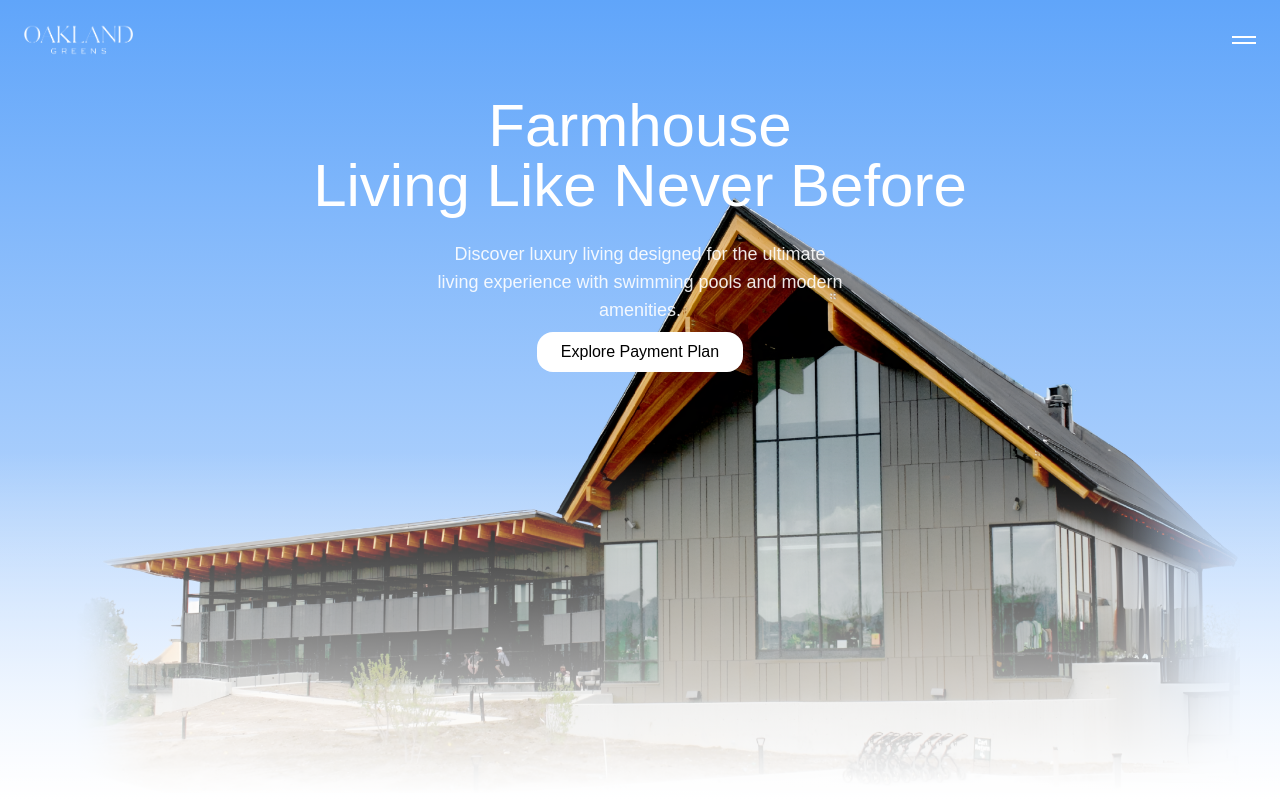
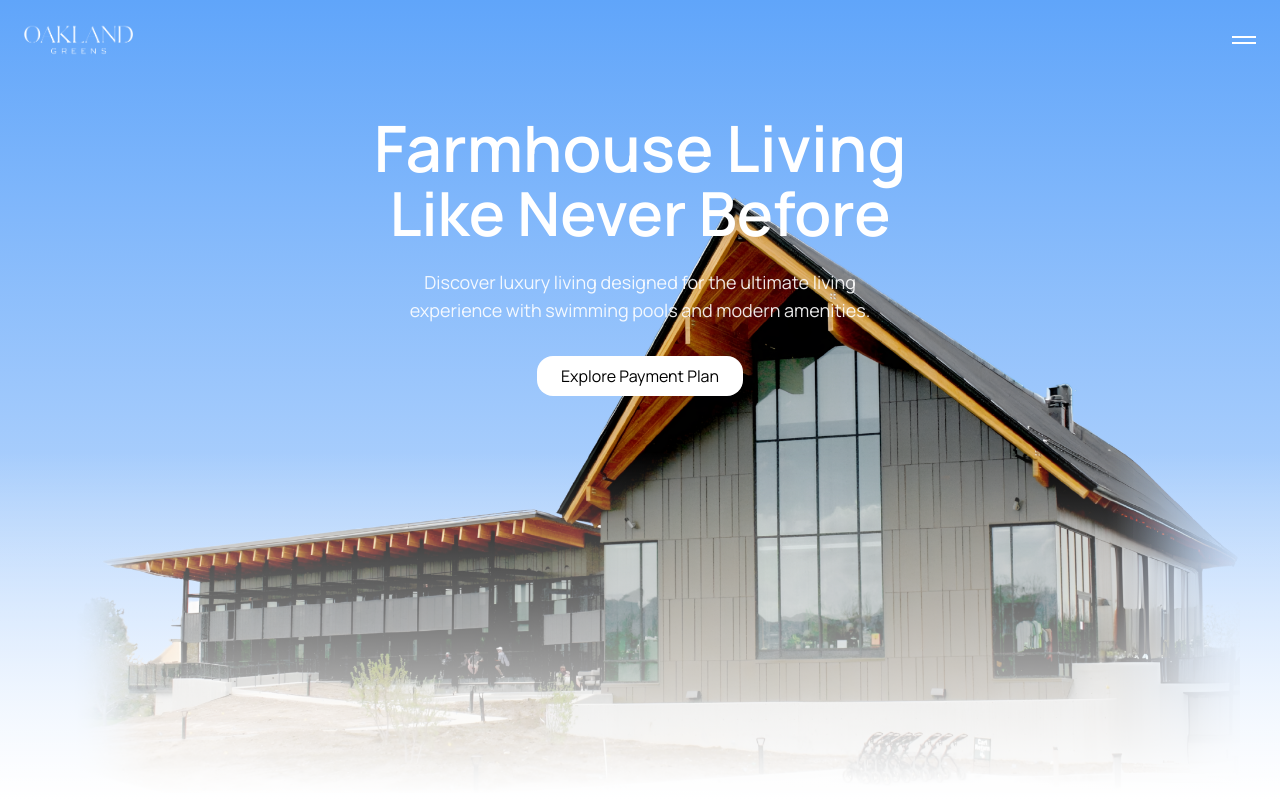
Before and after one commit to DeveloperSarim/Oakland-Web, a React (Vite) app: page / in a window 1280 px wide. Shown: the top 800 px of the page. Built offline with nearby package versions, Linux system fonts and the light colour scheme.

Commit message:
Typo Set

```diff
--- a/src/index.css
+++ b/src/index.css
@@ -1,5 +1,9 @@
-/* index.css */
 
+@import url('https://fonts.googleapis.com/css2?family=Manrope:wght@400;500;600;700;800&display=swap');
+
+html, body, #root {
+  font-family: 'Manrope', 'Manrope Placeholder', sans-serif;
+}
 /* Base styles (unchanged for desktop) */
 body {
   margin: 0;
--- a/src/pages/Home.jsx
+++ b/src/pages/Home.jsx
@@ -527,17 +527,30 @@ const OaklandGreensWebsite = () => {
           transition={{ duration: 1, ease: "easeOut" }}
           className="text-center text-white z-20 mb-72 px-4 relative"
         >
-          <h1 className="text-4xl md:text-6xl font-light mb-4 hero leading-tight">
-            Farmhouse<br />
-            Living Like Never Before
-          </h1>
-          <p className="text-base md:text-lg max-w-md mx-auto opacity-90 mb-2">
-            Discover luxury living designed for the ultimate<br />
-            living experience with swimming pools and modern<br />
-            amenities.
+          <h1
+  className="text-4xl md:text-6xl font-medium mb-4 hero leading-tight"
+  style={{
+    fontWeight: '550',
+    fontSize: window.innerWidth <= 390 && window.innerHeight <= 844 ? '2rem' : '4rem',
+    marginTop: '20px',
+  }}
+>
+  Farmhouse Living<br />
+  <span
+    style={{
+      fontSize: window.innerWidth <= 390 && window.innerHeight <= 844 ? '2rem' : '3.8rem',
+    }}
+  >
+    Like Never Before
+  </span>
+</h1>
+
+          <p className="text-base md:text-lg max-w-md mx-auto opacity-90 mb-2" style={{maxWidth: '510px'}}>
+            Discover luxury living designed for the ultimate
+            living experience with swimming pools and modern amenities.
           </p>
           <button
-            className="bg-white text-black px-4 py-2 rounded-2xl text-md relative z-50 hover:bg-gray-100 transition-colors duration-300"
+            className="bg-white text-black px-4 py-2 rounded-2xl text-md relative z-50 hover:bg-gray-100 transition-colors duration-300 mt-6"
             onClick={handleButtonClick}
           >
             Explore Payment Plan
@@ -552,7 +565,7 @@ const OaklandGreensWebsite = () => {
             whileInView={{ opacity: 1, y: 0 }}
             transition={{ duration: 0.8 }}
             viewport={{ once: true }}
-            className="text-5xl font-semibold mb-8 mt-20"
+            className="text-5xl font-semibold mb-2 mt-20"
           >
             It's Luxury Living
           </motion.h2>
@@ -573,10 +586,18 @@ const OaklandGreensWebsite = () => {
               className="mx-4 w-24 h-12 rounded-full overflow-hidden luxury flex items-center justify-center shadow-md border"
             >
               <img
-                src={nature}
-                alt="Nature"
-                className="w-full h-full object-cover"
-              />
+  src={nature}  // Replace with the actual image source
+  alt="Nature"
+  className="w-full h-full object-cover"
+  style={{
+    clipPath: 'polygon(0% 5%, 10% 0%, 90% 0%, 100% 5%, 100% 95%, 90% 100%, 10% 100%, 0% 95%)', // Leaf-like shape with rounded corners and slight extension
+    objectFit: 'cover',
+  }}
+/>
+
+
+
+
             </motion.div>
             <span className="text-5xl font-semibold">Nature.</span>
           </motion.div>
```
